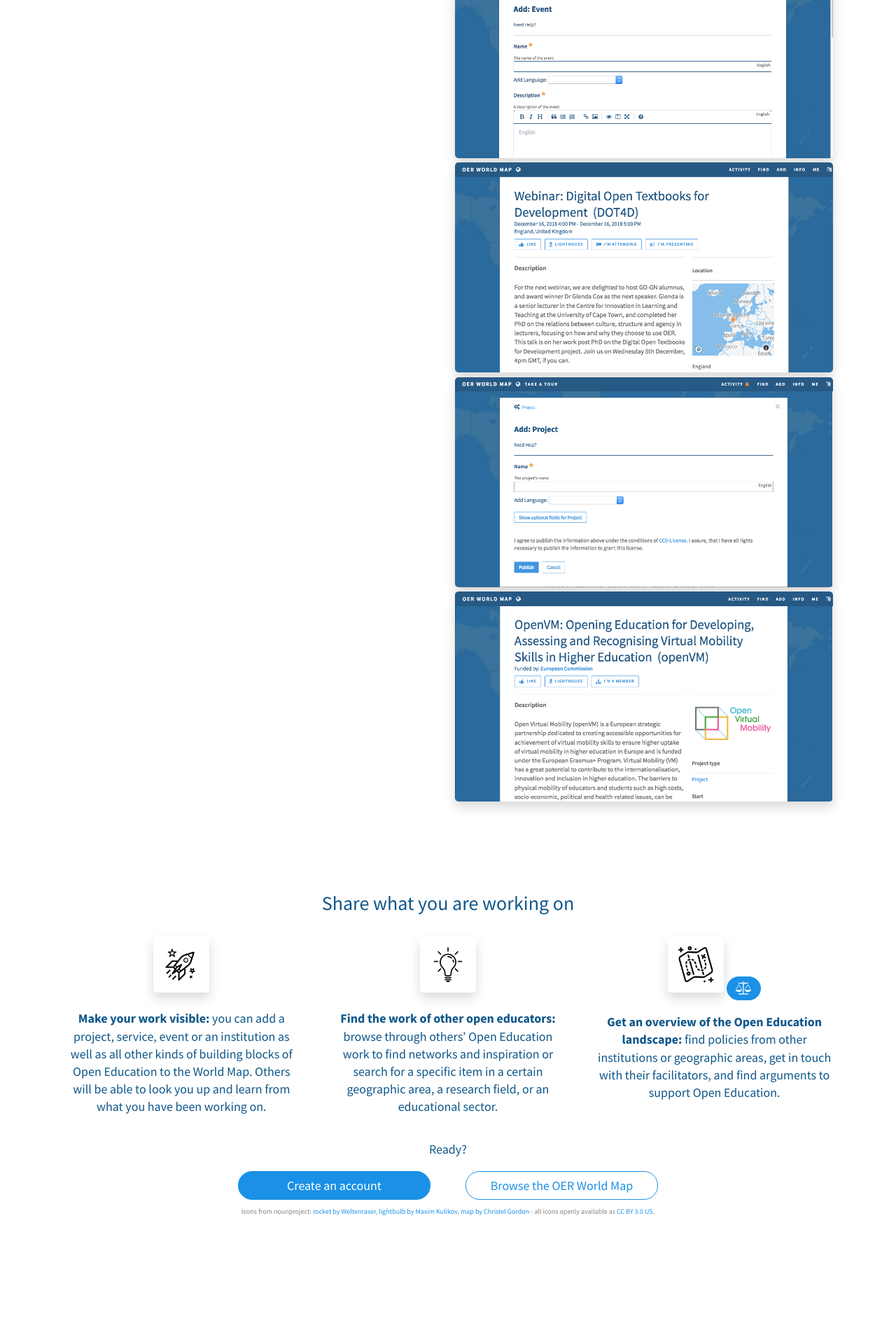
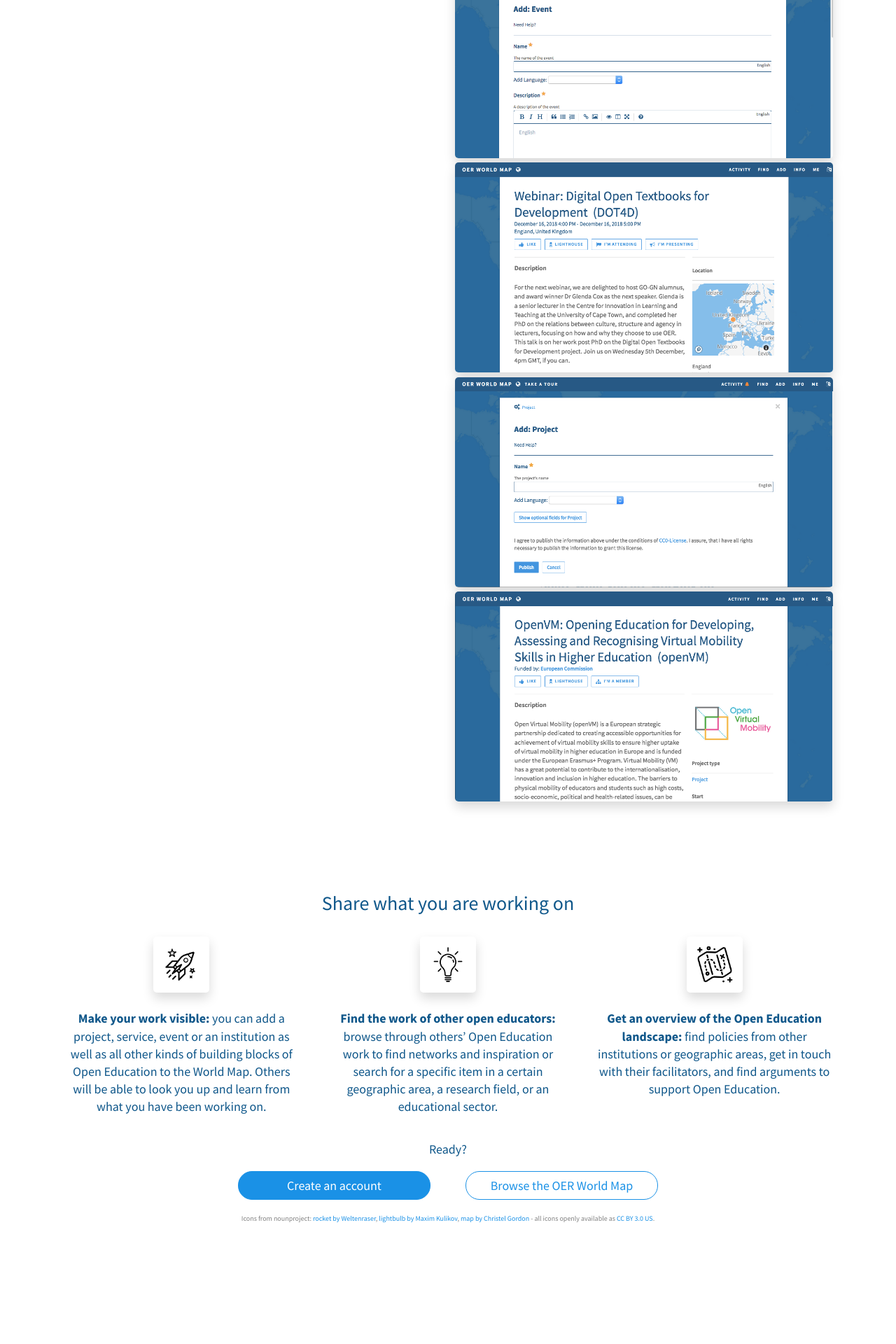
Before and after one commit to hbz/oerworldmap-ui, a Jekyll site: the page built from docs/index.html, in a window 1280 px wide. Shown: the part 4480-6400 px from the top of the page at 70% size. Built offline with Jekyll 4.4.1, drawn with Linux system fonts in a browser that asks for light colours; nearby versions of some CDN libraries; comment, search, counter and statistics services are not loaded; a style sheet for code colours, icons or effects is not loaded.

Commit message:
Update index.html

```diff
--- a/docs/index.html
+++ b/docs/index.html
@@ -1199,8 +1199,6 @@ class: landing
 
       <div class="center">
           <img src="{{ site.baseurl }}/assets/img/landingpage/noun_map_2324659_ccby_30.png" style="width:80px;height:auto;" />
-
-        <i class="fa fa-balance-scale btnLanding"></i>
         <p><b>Get an overview of the Open Education landscape:</b> find policies from other institutions or geographic areas, get in touch with their facilitators, and find arguments to support Open Education. </p>
       </div>
 
@@ -1215,8 +1213,9 @@ class: landing
       </div>
     </div>
 
-    <div class="center">
+    <div class="center" style="margin-top:20px;">
       <p style="font-size:10px;color:grey;">Icons from nounproject: <a href="https://thenounproject.com/search/?q=rocket&i=1710282">rocket by Weltenraser</a>, <a href="https://thenounproject.com/search/?q=lightbulb&i=1262980">lightbulb by Maxim Kulikov</a>, <a href="https://thenounproject.com/search/?q=map&i=2324659">map by Christel Gordon</a>  - all icons openly available as <a href="https://creativecommons.org/licenses/by/3.0/us/legalcode" target="_blank">CC BY 3.0 US</a>.
+    </div>
 
   </div>
 </section>
```
